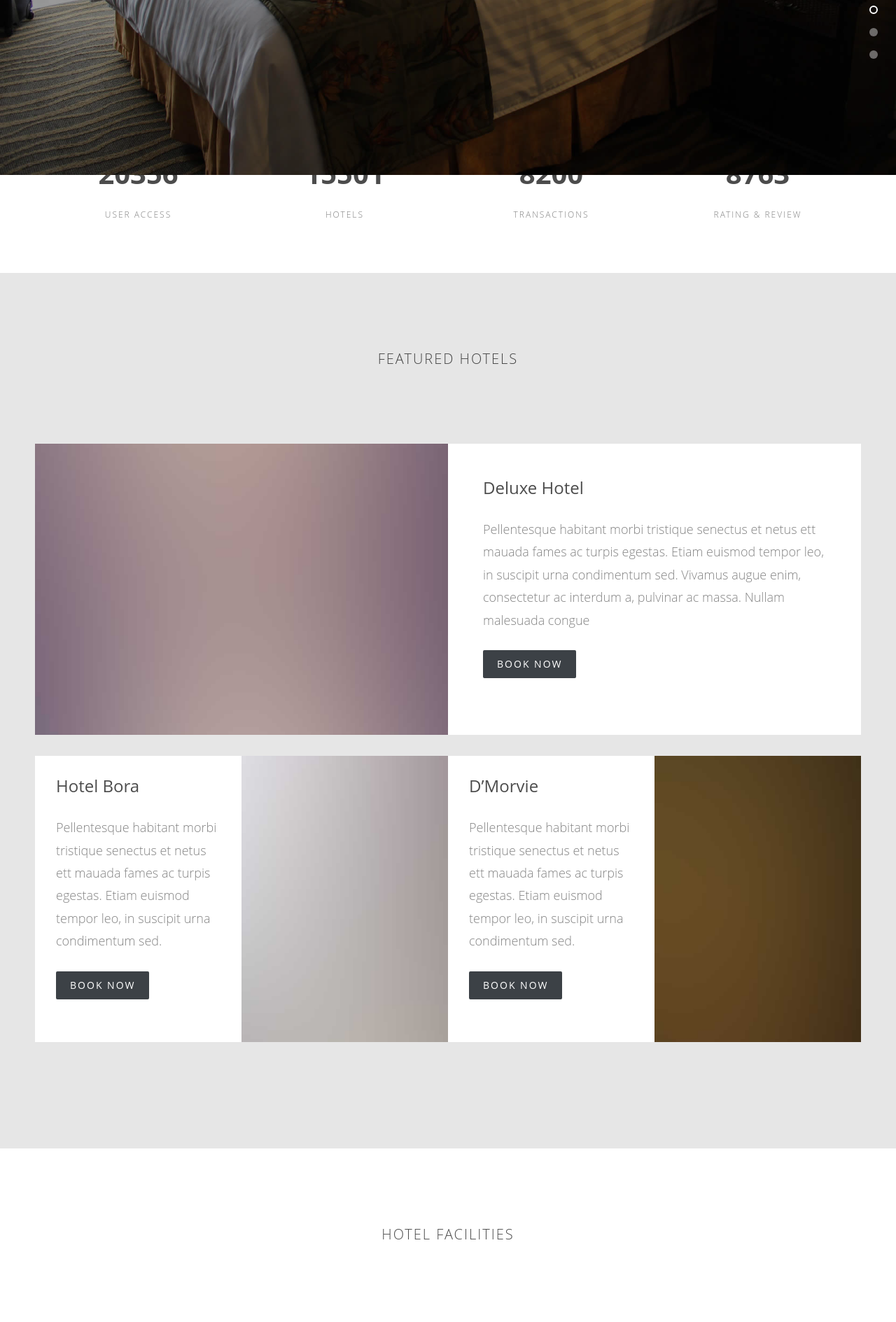
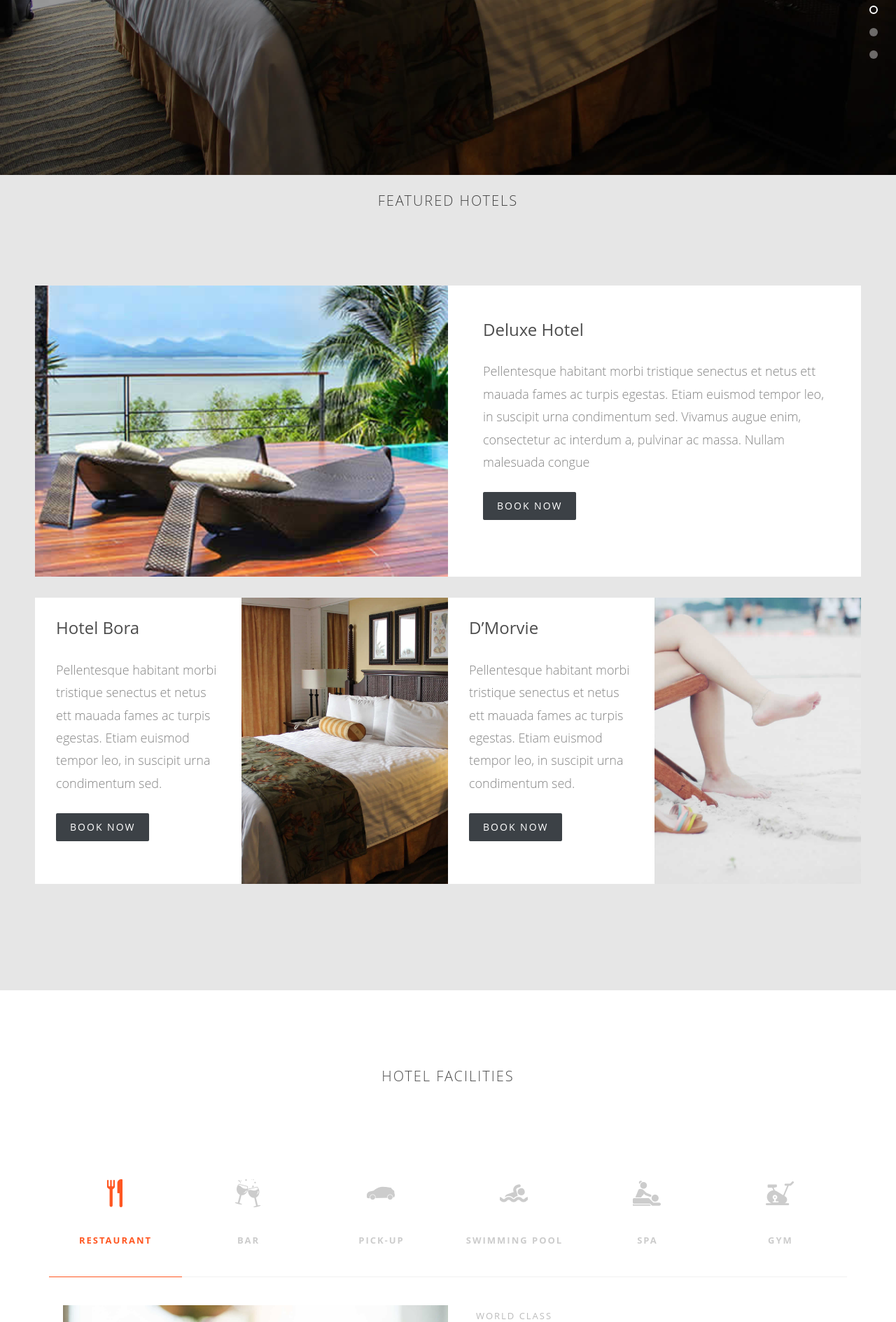
Before and after one commit to adarshshukla04/Hotel_Managment, a PHP site: page / in a window 1280 px wide. Shown: the part 550-2439 px from the top of the page at 70% size. Run offline with PHP 8.4, Linux system fonts and the light colour scheme; some web fonts are replaced.

Commit message:
Hotel Management-Fourth push

```diff
--- a/admin/book_room.php
+++ b/admin/book_room.php
@@ -38,7 +38,11 @@
             in_date='$_POST[check_in]', out_date='$_POST[check_out]', status = 1
             where room_no = '$_POST[room_no]'";
         }
-        $query_run = $conn->query($sql);
+        #$query_run = $conn->query($sql);
+        if($conn->query($sql))
+        {
+            echo "Room Booked....";
+        }
         header("location:redirect_page.php");
     }
 ?>
--- a/index.html
+++ b/index.html
@@ -172,29 +172,6 @@
 	</aside>
 
 
-	<div id="fh5co-counter-section" class="fh5co-counters">
-		<div class="container">
-			<div class="row">
-				<div class="col-md-3 text-center">
-					<span class="fh5co-counter js-counter" data-from="0" data-to="20356" data-speed="5000" data-refresh-interval="50"></span>
-					<span class="fh5co-counter-label">User Access</span>
-				</div>
-				<div class="col-md-3 text-center">
-					<span class="fh5co-counter js-counter" data-from="0" data-to="15501" data-speed="5000" data-refresh-interval="50"></span>
-					<span class="fh5co-counter-label">Hotels</span>
-				</div>
-				<div class="col-md-3 text-center">
-					<span class="fh5co-counter js-counter" data-from="0" data-to="8200" data-speed="5000" data-refresh-interval="50"></span>
-					<span class="fh5co-counter-label">Transactions</span>
-				</div>
-				<div class="col-md-3 text-center">
-					<span class="fh5co-counter js-counter" data-from="0" data-to="8763" data-speed="5000" data-refresh-interval="50"></span>
-					<span class="fh5co-counter-label">Rating &amp; Review</span>
-				</div>
-			</div>
-		</div>
-	</div>
-
 	<div id="featured-hotel" class="fh5co-bg-color">
 		<div class="container">
 
@@ -208,7 +185,7 @@
 
 			<div class="row">
 				<div class="feature-full-1col">
-					<div class="image" style="background-image: url(images/hotel_feture_1.jpg);">
+					<div class="image" style="background-image: url(images/slider2.jpg);">
 						<div class="descrip text-center">
 							<p><small>For as low as</small><span>$100/night</span></p>
 						</div>
@@ -222,7 +199,7 @@
 
 				<div class="feature-full-2col">
 					<div class="f-hotel">
-						<div class="image" style="background-image: url(images/hotel_feture_2.jpg);">
+						<div class="image" style="background-image: url(images/slider1.jpg);">
 							<div class="descrip text-center">
 								<p><small>For as low as</small><span>$99/night</span></p>
 							</div>
@@ -235,7 +212,7 @@
 						</div>
 					</div>
 					<div class="f-hotel">
-						<div class="image" style="background-image: url(images/hotel_feture_3.jpg);">
+						<div class="image" style="background-image: url(images/slider3.jpg);">
 							<div class="descrip text-center">
 								<p><small>For as low as</small><span>$99/night</span></p>
 							</div>
@@ -298,7 +275,7 @@
 						<div class="container">
 							<div class="row">
 								<div class="col-md-6">
-									<img src="images/tab_img_1.jpg" class="img-responsive" alt="Image">
+									<img src="images/hotel.jpg" class="img-responsive" alt="Image">
 								</div>
 								<div class="col-md-6">
 									<span class="super-heading-sm">World Class</span>
```
Also changed, not shown: rooms.php (+3 -21 lines), images/hotel.jpg (added), images/slider2.jpg.
